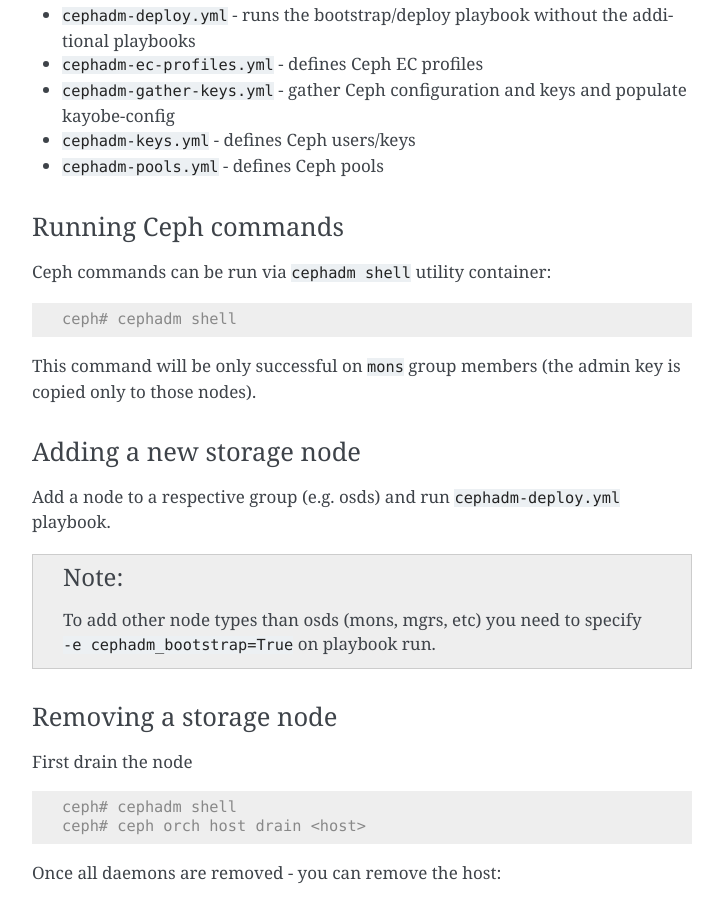
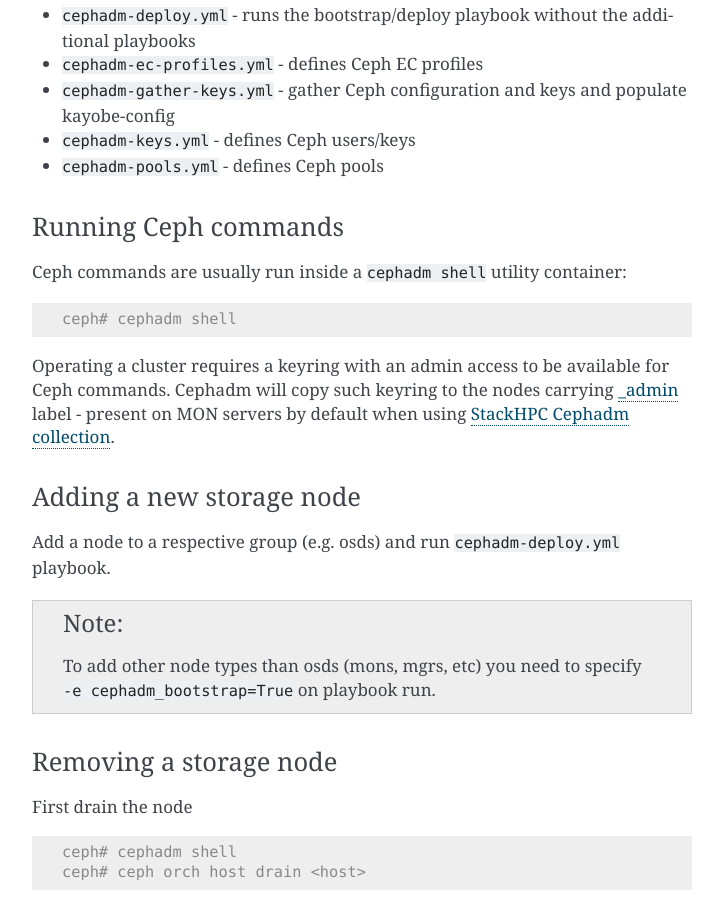
Before and after one commit to stackhpc/openstack-admin-guide, a Sphinx documentation site: the page built from source/ceph_storage.rst, in a window 1280 px wide and 900 px high, scrolled down 820 px. Shown: the whole window, without its empty margins (388-1111 px from the left). Built offline with Sphinx 7.4.7, drawn with Linux system fonts in a browser that asks for light colours.

Commit message:
Clarify shell commands usage

```diff
--- a/source/include/cephadm.rst
+++ b/source/include/cephadm.rst
@@ -34,14 +34,17 @@ cephadm based playbooks utilising stackhpc.cephadm Ansible Galaxy collection.
 Running Ceph commands
 =====================
 
-Ceph commands can be run via ``cephadm shell`` utility container:
+Ceph commands are usually run inside a ``cephadm shell`` utility container:
 
 .. code-block:: console
 
    ceph# cephadm shell
 
-This command will be only successful on ``mons`` group members (the admin key
-is copied only to those nodes).
+Operating a cluster requires a keyring with an admin access to be available for Ceph
+commands. Cephadm will copy such keyring to the nodes carrying
+`_admin <https://docs.ceph.com/en/quincy/cephadm/host-management/#special-host-labels>`__
+label - present on MON servers by default when using
+`StackHPC Cephadm collection <https://github.com/stackhpc/ansible-collection-cephadm>`__.
 
 Adding a new storage node
 =========================
```
